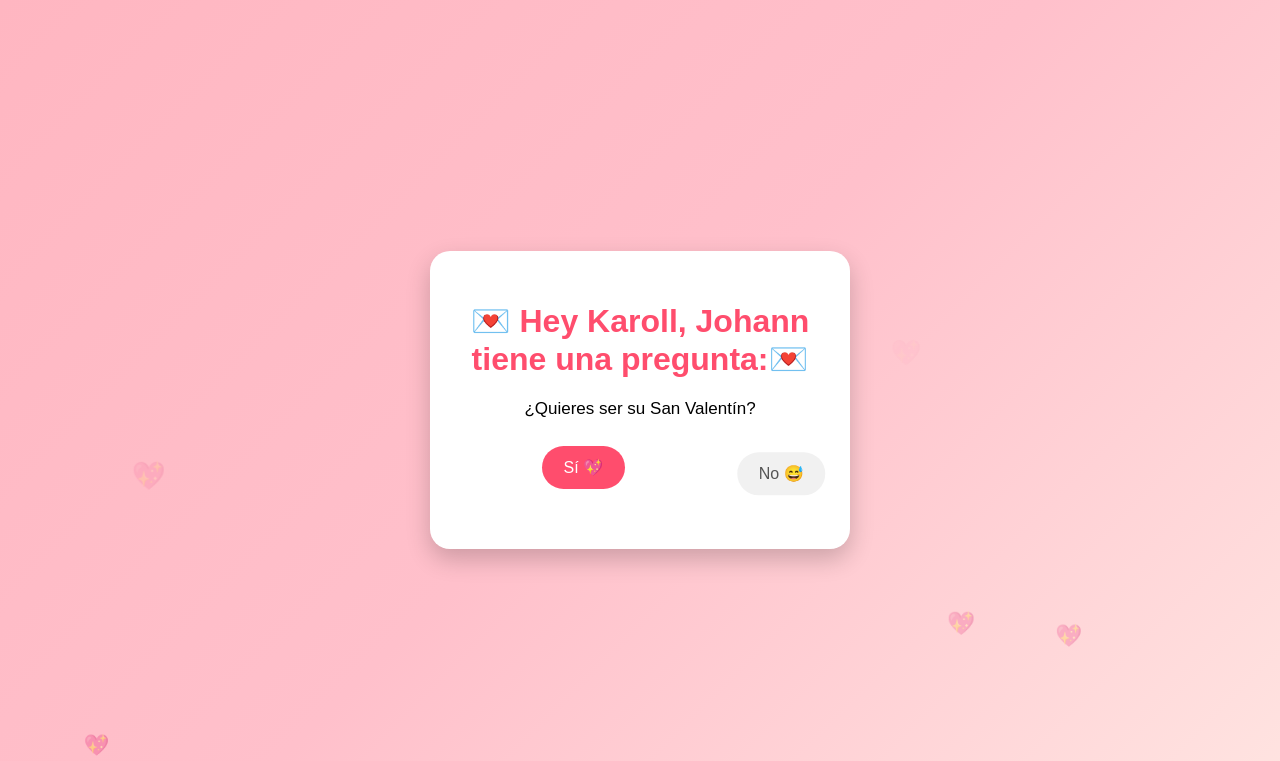
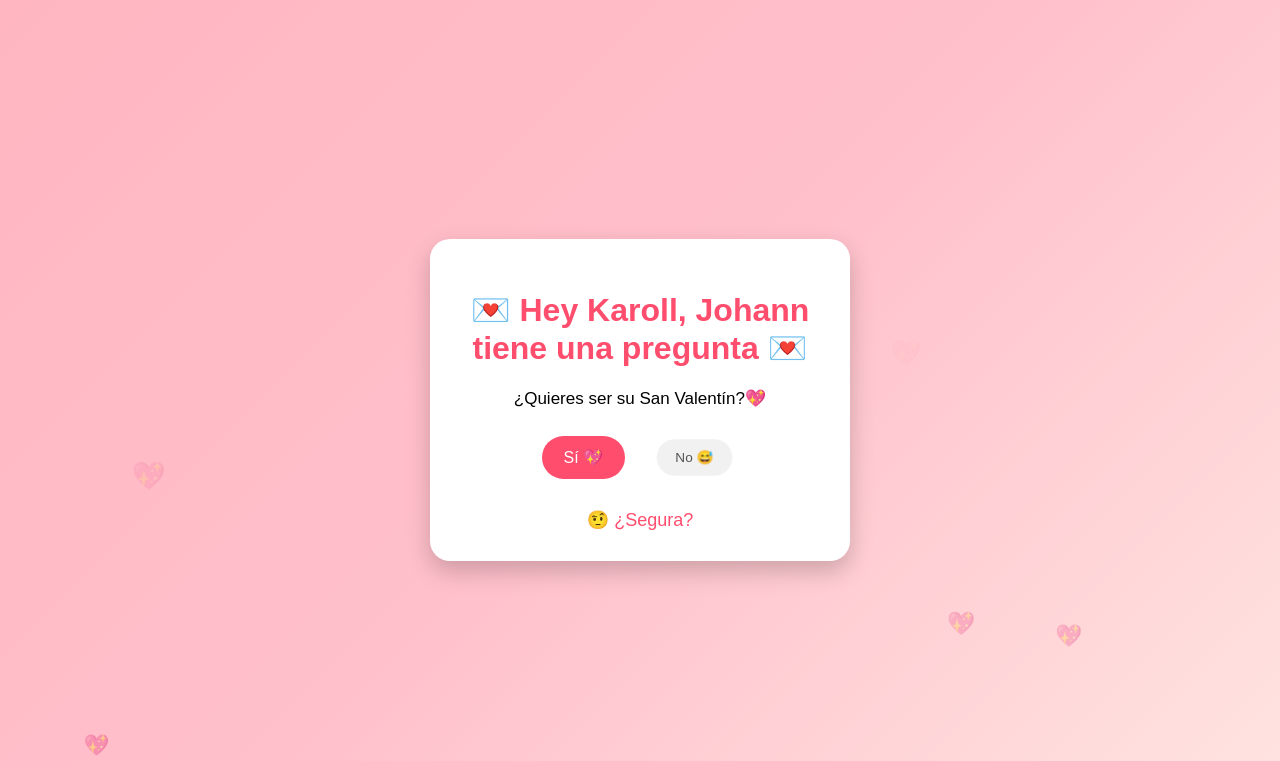
Before and after one commit to rockymotas25-maker/San-valentin, a plain HTML site: page index.html in a window 1280 px wide. Both pictures are taken after a click on the button "No 😅". Shown: the top 761 px of the page. Drawn offline with Linux system fonts and the light colour scheme.

Commit message:
Add files via upload

```diff
--- a/index.html
+++ b/index.html
@@ -23,7 +23,6 @@
             text-align: center;
             box-shadow: 0 10px 25px rgba(0,0,0,0.2);
             max-width: 360px;
-            position: relative;
             z-index: 2;
         }
 
@@ -42,8 +41,7 @@
             border-radius: 25px;
             font-size: 16px;
             cursor: pointer;
-            transition: 0.3s;
-            position: relative;
+            transition: all 0.3s ease;
         }
 
         .yes {
@@ -72,7 +70,7 @@
             border-radius: 15px;
         }
 
-        /* Corazones flotando */
+        /* Corazones */
         .heart {
             position: absolute;
             color: #ff4d6d;
@@ -99,17 +97,24 @@
 <body>
 
 <div class="card">
-    <h1>💌 Hey Karoll, Johann tiene una pregunta:💌</h1>
-    <p>¿Quieres ser su San Valentín?</p>
+    <h1>💌 Hey Karoll, Johann tiene una pregunta 💌</h1>
+    <p>¿Quieres ser su San Valentín?💖</p>
 
     <button class="yes" onclick="respuestaSi()">Sí 💖</button>
-    <button class="no" id="btnNo">No 😅</button>
+    <button class="no" id="btnNo" onclick="respuestaNo()">No 😅</button>
 
     <div id="respuesta"></div>
 </div>
 
 <script>
+    /* 🎶 Música romántica (Bensound – Romantic Piano) */
+    const musica = new Audio("https://www.bensound.com/bensound-music/bensound-romantic.mp3");
+    musica.loop = true;
+    musica.volume = 0.6;
+
     function respuestaSi() {
+        musica.play();
+
         document.getElementById("respuesta").innerHTML = `
             🥰 Te amo mucho, prepárate que te voy a llevar a cenar 🍽️💖<br><br>
             📅 <strong>14 de febrero</strong><br>
@@ -120,16 +125,36 @@
         `;
     }
 
+    /* 😈 Botón NO travieso */
+    const mensajesNo = [
+        "😅 Esa no es la respuesta correcta",
+        "🤨 ¿Segura?",
+        "🙄 Inténtalo otra vez",
+        "😏 Mmm nop",
+        "💖 Sabes que es SÍ",
+        "😂 Ya casi desaparezco"
+    ];
 
+    let intentos = 0;
     const btnNo = document.getElementById("btnNo");
 
-    btnNo.addEventListener("mouseover", () => {
-        const x = Math.random() * 200 - 100;
-        const y = Math.random() * 200 - 100;
-        btnNo.style.transform = `translate(${x}px, ${y}px)`;
-    });
+    function respuestaNo() {
+        intentos++;
 
-    // Corazones flotando
+        const mensaje = mensajesNo[intentos % mensajesNo.length];
+        document.getElementById("respuesta").innerHTML = mensaje;
+
+        const escala = Math.max(0.3, 1 - intentos * 0.15);
+        btnNo.style.transform = `scale(${escala})`;
+
+        if (escala <= 0.35) {
+            btnNo.style.display = "none";
+            document.getElementById("respuesta").innerHTML =
+                "😌 El botón NO se rindió… solo queda una opción 💖";
+        }
+    }
+
+    /* 💕 Corazones flotando */
     function crearCorazon() {
         const heart = document.createElement("div");
         heart.classList.add("heart");
@@ -139,7 +164,6 @@
         heart.style.animationDuration = (Math.random() * 3 + 4) + "s";
 
         document.body.appendChild(heart);
-
         setTimeout(() => heart.remove(), 6000);
     }
 
```
